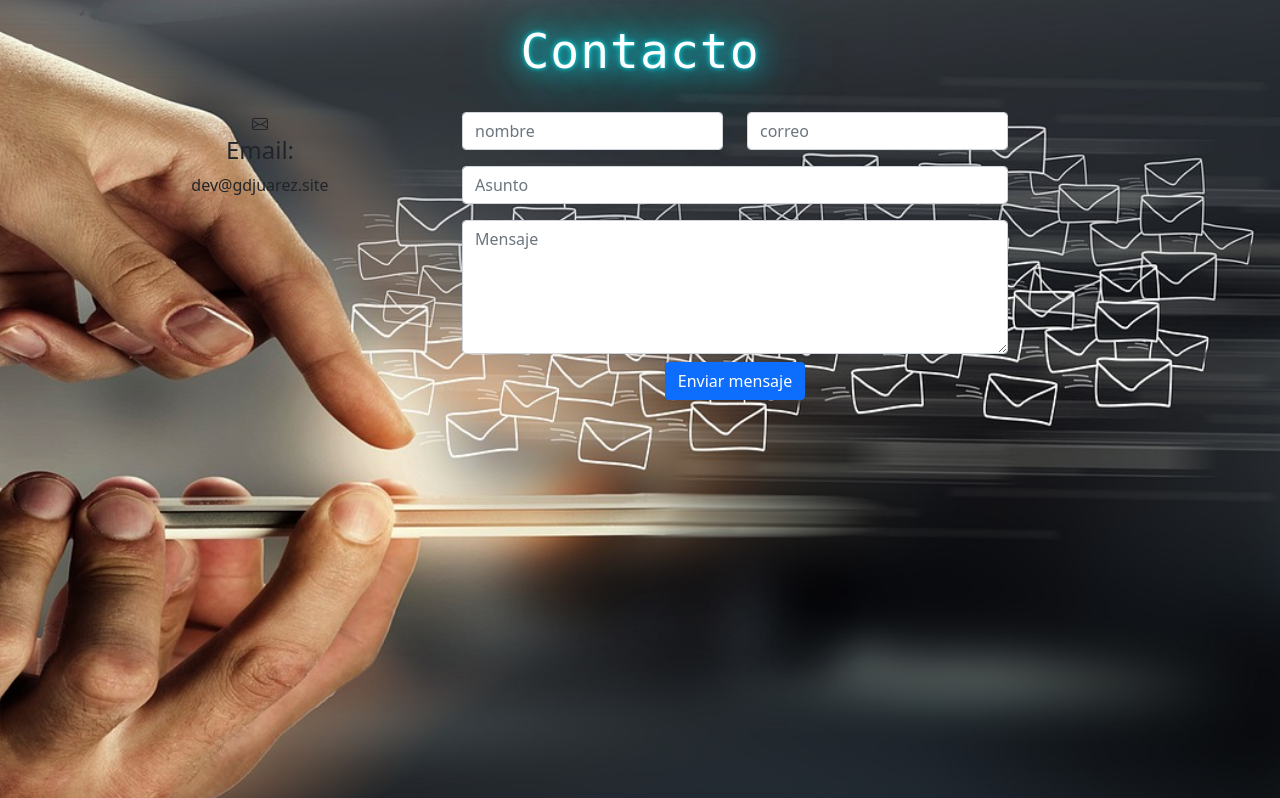
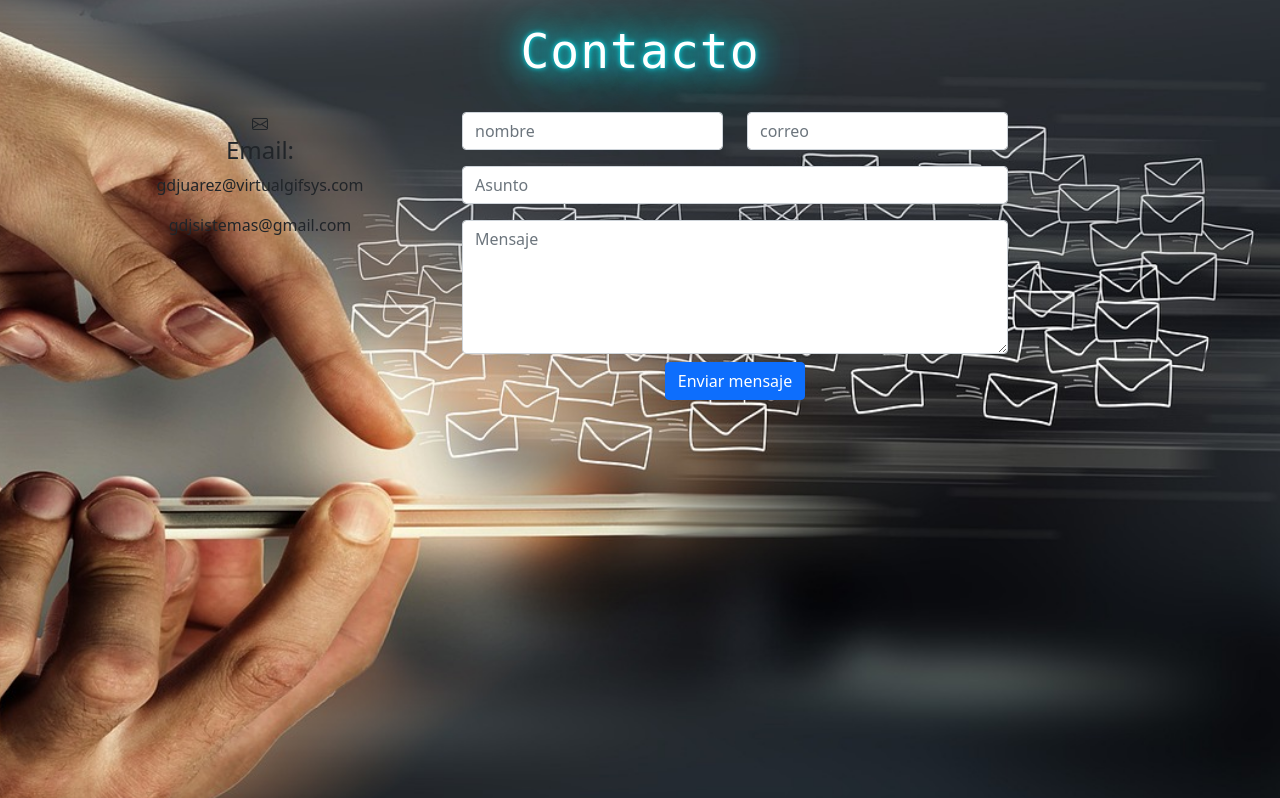
Before and after one commit to gdjuarez/Portfolio, a PHP site: page / in a window 1280 px wide. Shown: the part 2877-3675 px from the top of the page. Run offline with PHP 8.4, Linux system fonts and the light colour scheme.

Commit message:
Update index.php

```diff
--- a/index.php
+++ b/index.php
@@ -255,7 +255,8 @@
                     <div class="email">
                         <i class="bi bi-envelope"></i>
                         <h4>Email:</h4>
-                        <p>dev@gdjuarez.site</p>
+                        <p>gdjuarez@virtualgifsys.com</p>
+                        <p>gdjsistemas@gmail.com</p>
                     </div>
                 </div>
 
```
